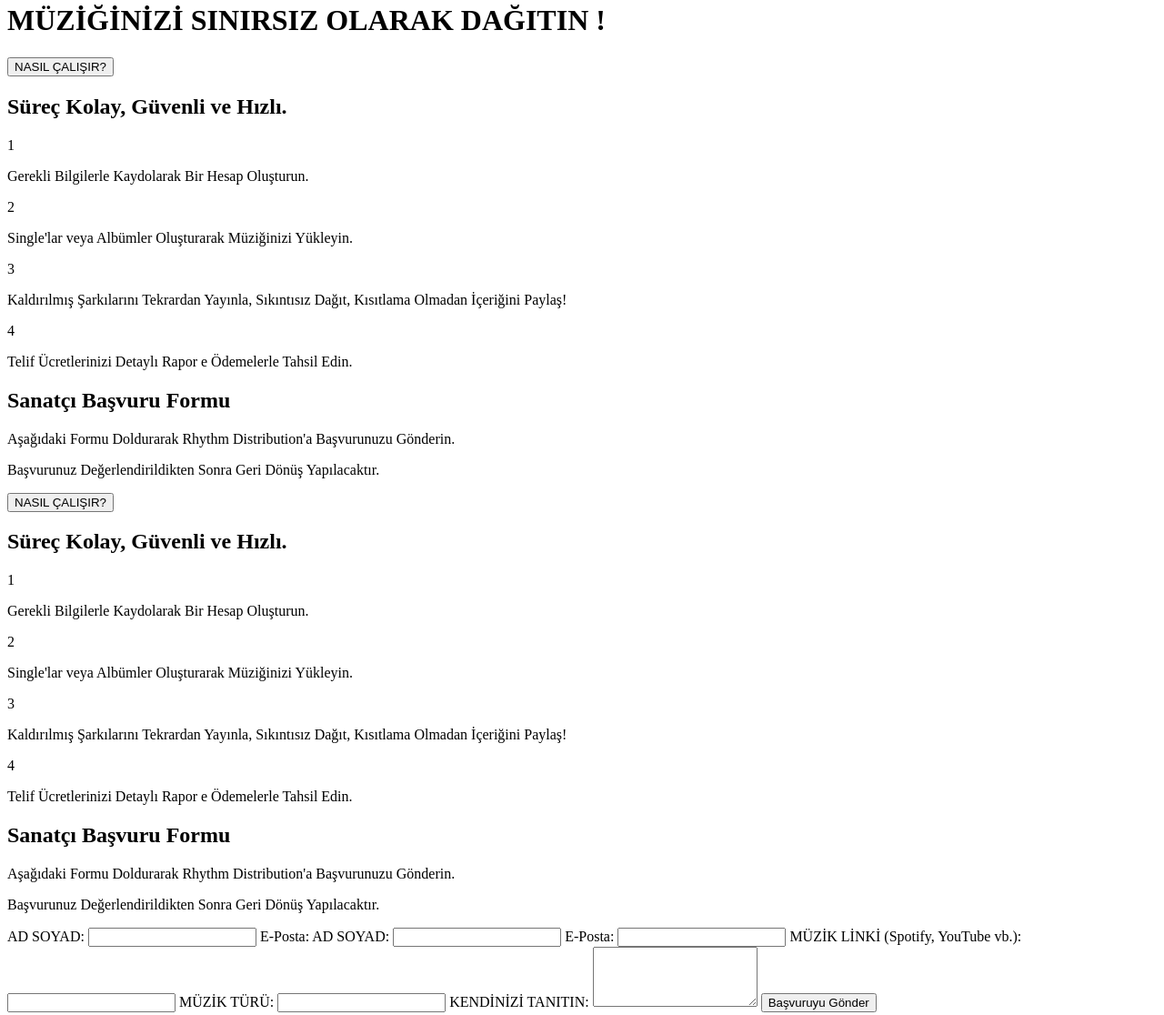
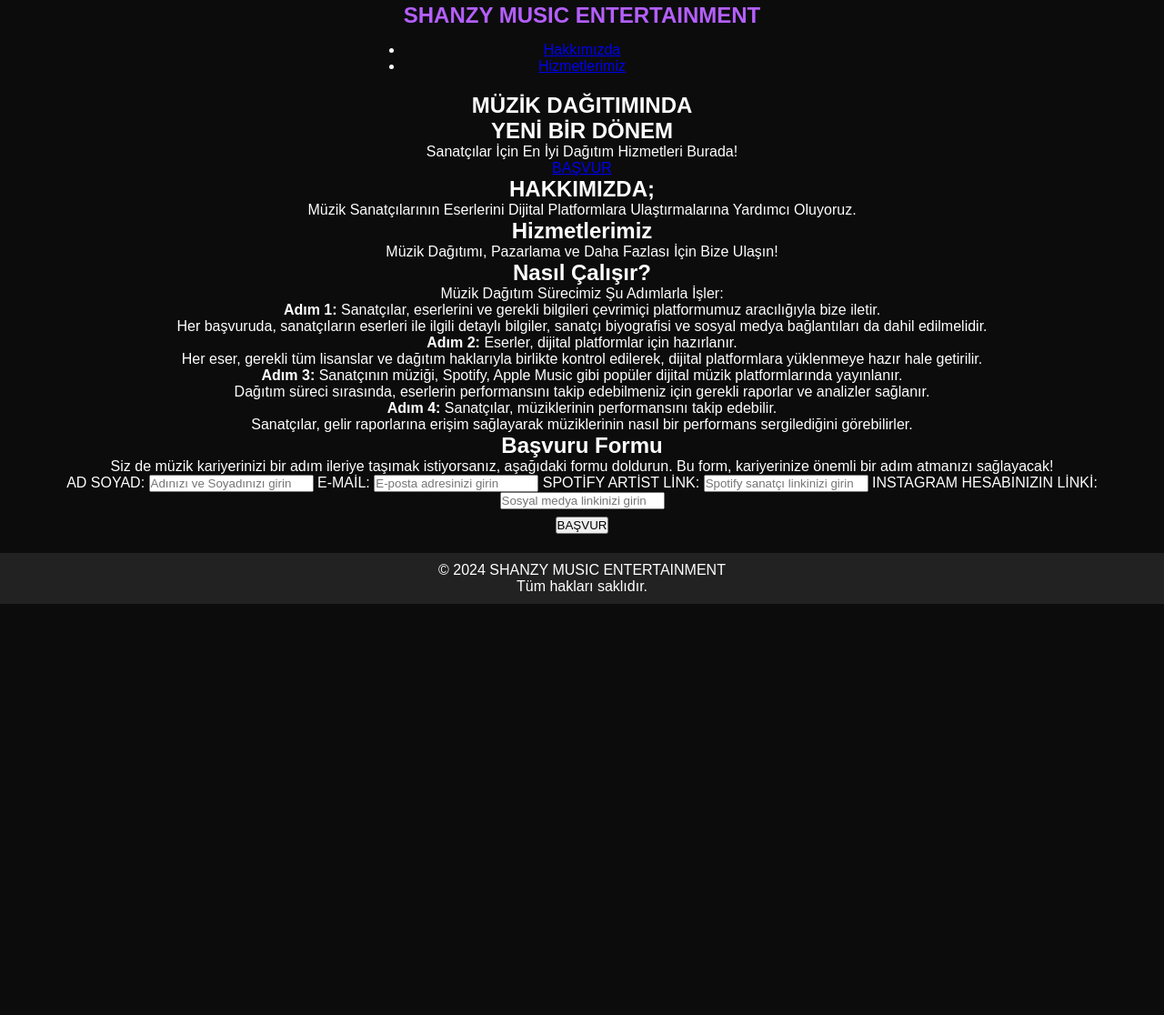
Before and after one commit to shanzymusicentertainment/S-TES, a plain HTML site: page index.html in a window 1280 px wide. Shown: the part 17-1133 px from the top of the page at 91% size. After the commit the page ends 800 px from the top, so only its background shows below. Drawn offline with Linux system fonts and the light colour scheme.

Commit message:
Update index.html

```diff
--- a/index.html
+++ b/index.html
@@ -1,3 +1,13 @@
+<!DOCTYPE html>
+<html lang="en" >
+<head>
+  <meta charset="UTF-8">
+  <title>CodePen - Untitled</title>
+  <link rel="stylesheet" href="./style.css">
+
+</head>
+<body>
+<!-- partial:index.partial.html -->
 <!DOCTYPE html>
 
 <html lang="tr">
@@ -8,9 +18,9 @@
 
     <meta name="viewport" content="width=device-width, initial-scale=1.0">
 
-    <title>Rhythm Distribution - Başvuru</title>
+    <title>SHANZY MUSIC ENTERTAINMENT</title>
 
-    <link rel="stylesheet" href="style.css">
+    <link rel="stylesheet" href="styles.css">
 
 </head>
 
@@ -18,49 +28,145 @@
 
     <header>
 
-        <h1>MÜZİĞİNİZİ SINIRSIZ OLARAK DAĞITIN !</h1>
+        <div class="header-background">
 
-        <button class="info-button" onclick="scrollToHowItWorks()">NASIL ÇALIŞIR?</button>
+            <div class="logo">
+
+                <h1>SHANZY MUSIC ENTERTAINMENT</h1>
+
+            </div>
+
+            <nav>
+
+                <ul>
+
+                    <li><a href="#about">Hakkımızda</a></li>
+
+                    <li><a href="#services">Hizmetlerimiz</a></li>
+
+
+
+
+
+                </ul>
+
+            </nav>
+
+        </div>
 
     </header>
 
+    <main>
+
+        <section id="hero">
+
+            <h2>MÜZİK DAĞITIMINDA
+           <h2>YENİ BİR DÖNEM</h2>
+
+            <p>Sanatçılar İçin En İyi Dağıtım Hizmetleri Burada!</p>
+
+            <a class="cta-button" href="#application">BAŞVUR</a>
+
+        </section>
+
+        <section id="about" class="special-section">
+
+            <h2>HAKKIMIZDA;</h2>
+
+            <p>Müzik Sanatçılarının Eserlerini Dijital Platformlara Ulaştırmalarına Yardımcı Oluyoruz.</p>
+
+        </section>
+
+        <section id="services" class="special-section">
+
+            <h2>Hizmetlerimiz</h2>
+
+            <p>Müzik Dağıtımı, Pazarlama ve Daha Fazlası İçin Bize Ulaşın!</p>
+
+        </section>
+
+        <section id="how-it-works" class="special-section">
+
+            <h2>Nasıl Çalışır?</h2>
+
+            <p>Müzik Dağıtım Sürecimiz Şu Adımlarla İşler:</p>
+
+            <ul>
+
+                <li>
+
+                    <strong>Adım 1:</strong> Sanatçılar, eserlerini ve gerekli bilgileri çevrimiçi platformumuz aracılığıyla bize iletir.
+
+                    <p>Her başvuruda, sanatçıların eserleri ile ilgili detaylı bilgiler, sanatçı biyografisi ve sosyal medya bağlantıları da dahil edilmelidir.</p>
+
+                </li>
+
+                <li>
+
+                    <strong>Adım 2:</strong> Eserler, dijital platformlar için hazırlanır.
+
+                    <p>Her eser, gerekli tüm lisanslar ve dağıtım haklarıyla birlikte kontrol edilerek, dijital platformlara yüklenmeye hazır hale getirilir.</p>
+
+                </li>
+
+                <li>
+
+                    <strong>Adım 3:</strong> Sanatçının müziği, Spotify, Apple Music gibi popüler dijital müzik platformlarında yayınlanır.
+
+                    <p>Dağıtım süreci sırasında, eserlerin performansını takip edebilmeniz için gerekli raporlar ve analizler sağlanır.</p>
+
+                </li>
+
+                <li>
+
+                    <strong>Adım 4:</strong> Sanatçılar, müziklerinin performansını takip edebilir.
+
+                    <p>Sanatçılar, gelir raporlarına erişim sağlayarak müziklerinin nasıl bir performans sergilediğini görebilirler.</p>
+
+                </li>
+
+            </ul>
 
 
-    <section class="how-it-works" id="howItWorksSection">
 
-        <h2>Süreç Kolay, Güvenli ve Hızlı.</h2>
+        </section>
 
-        <div class="steps">
+        <section id="application">
 
-            <div class="step">
+            <h2>Başvuru Formu</h2>
 
-                <span>1</span>
+            <p class="application-description">Siz de müzik kariyerinizi bir adım ileriye taşımak istiyorsanız, aşağıdaki formu doldurun. Bu form, kariyerinize önemli bir adım atmanızı sağlayacak!</p>
 
-                <p>Gerekli Bilgilerle Kaydolarak Bir Hesap Oluşturun.</p>
+            <div class="application-container">
 
-            </div>
+                <form id="application-form">
 
-            <div class="step">
+                  <label for="name">AD SOYAD:</label>
 
-                <span>2</span>
+                    <input type="text" id="name" name="name" placeholder="Adınızı ve Soyadınızı girin" required>
 
-                <p>Single'lar veya Albümler Oluşturarak Müziğinizi Yükleyin.</p>
+              <label for="email">E-MAİL:</label>
 
-            </div>
+                    <input type="email" id="email" name="email" placeholder="E-posta adresinizi girin" required>
 
-            <div class="step">
+                    <label for="spotify">SPOTİFY ARTİST LİNK:</label>
 
-                <span>3</span>
+                    <input type="url" id="spotify" name="spotify" placeholder="Spotify sanatçı linkinizi girin" required>
 
-                <p>Kaldırılmış Şarkılarını Tekrardan Yayınla, Sıkıntısız Dağıt, Kısıtlama Olmadan İçeriğini Paylaş!</p>
 
-            </div>
 
-            <div class="step">
 
-                <span>4</span>
+                  <label for="social-media">INSTAGRAM HESABINIZIN LİNKİ:</label>
 
-                <p>Telif Ücretlerinizi Detaylı Rapor e Ödemelerle Tahsil Edin.</p>
+                    <input type="url" id="social-media" name="social-media" placeholder="Sosyal medya linkinizi girin" required>
+
+           <h2>         <button type="submit">BAŞVUR</button>
+
+                </form>
+
+                <div id="confirmation-message" style="display:none;">
+
+                    Başvurunuz alınmıştır. Teşekkür ederiz!
 
                 </div>
 
@@ -68,156 +174,17 @@
 
         </section>
 
-    <section class="application-form">
-        <h2>Sanatçı Başvuru Formu</h2>
-
-        <p>Aşağıdaki Formu Doldurarak Rhythm Distribution'a Başvurunuzu Gönderin.
-
-    <p>  <p>Başvurunuz Değerlendirildikten Sonra Geri Dönüş Yapılacaktır.</p>
-
-        <form id="applicationForm">
-        <button class="info-button" onclick="scrollToHowItWorks()">NASIL ÇALIŞIR?</button>
-
-    </header>
-
-
-
-    <section class="how-it-works" id="howItWorksSection">
-
-        <h2>Süreç Kolay, Güvenli ve Hızlı.</h2>
-
-        <div class="steps">
-
-            <div class="step">
-
-                <span>1</span>
-
-                <p>Gerekli Bilgilerle Kaydolarak Bir Hesap Oluşturun.</p>
-
-            </div>
-
-            <div class="step">
-
-                <span>2</span>
-
-                <p>Single'lar veya Albümler Oluşturarak Müziğinizi Yükleyin.</p>
-
-            </div><div class="step">
-
-                <span>3</span>
-
-                <p>Kaldırılmış Şarkılarını Tekrardan Yayınla, Sıkıntısız Dağıt, Kısıtlama Olmadan İçeriğini Paylaş!</p>
-
-            </div>
-
-            <div class="step">
-
-                <span>4</span>
-
-                <p>Telif Ücretlerinizi Detaylı Rapor e Ödemelerle Tahsil Edin.</p>
-
-            </div>
-
-        </div>
-
-    </section>
-
-    <section class="application-form">
-
-        <h2>Sanatçı Başvuru Formu</h2>
-
-        <p>Aşağıdaki Formu Doldurarak Rhythm Distribution'a Başvurunuzu Gönderin.
-
-    <p>  <p>Başvurunuz Değerlendirildikten Sonra Geri Dönüş Yapılacaktır.</p>
-
-        <form id="applicationForm">
-         <label for="name">AD SOYAD:</label>
-
-            <input type="text" id="name" name="name" required>
-
-            <label for="email">E-Posta:</label>
-
-            <label for="name">AD SOYAD:</label>
-
-            <input type="text" id="name" name="name" required>
-
-            <label for="email">E-Posta:</label>
-
-            <input type="email" id="email" name="email" required>
-
-            <label for="musicLink">MÜZİK LİNKİ
-              (Spotify, YouTube vb.):</label>
-
-            <input type="url" id="musicLink" name="musicLink" required>
-
-            <label for="genre">MÜZİK TÜRÜ:</label>
-
-            <input type="text" id="genre" name="genre" required>
-
-            <label for="description">KENDİNİZİ TANITIN:</label>
-
-            <textarea id="description" name="description" rows="4" required></textarea>
-
-            <button type="submit">Başvuruyu Gönder</button>
-
-        </form>
-
-    </section><section class="platform-logos">
-
-        <h2>Müzik Dağıtımı Yapılan Platformlar +120</h2>
-
-        <div class="logos">
-
-            <img src="https://upload.wikimedia.org/wikipedia/commons/1/19/Spotify_logo_without_text.svg" alt="Spotify">
-
-            <img src="https://upload.wikimedia.org/wikipedia/commons/d/d1/TikTok_logo.svg" alt="TikTok">
-
-            <img src="https://upload.wikimedia.org/wikipedia/commons/4/42/YouTube_icon_%282013-2017%29.png" alt="YouTube">
-
-            <img src="https://upload.wikimedia.org/wikipedia/commons/f/f2/Deezer_Logo_2019.png" alt="Deezer">
-
-            <img src="https://upload.wikimedia.org/wikipedia/commons/5/58/Amazon_Music_logo.svg" alt="Amazon Music">
-
-            <img src="https://upload.wikimedia.org/wikipedia/commons/d/d9/Apple_Music_Logo.svg" alt="Apple Music">
-
-        </div>
-
-    </section>
+    </main>
 
     <footer>
 
-        <nav>
-         <a href="#">Ana Sayfa</a>
+        <div class="footer-content">
 
-            <a href="#">Hesap</a>
+      <p>© 2024 SHANZY MUSIC ENTERTAINMENT</p>
 
-            <a href="#">Sepet</a>
-
-            <a href="#">Arama</a>
-
-        </nav>
-
-    </footer>
-
-            <img src="https://upload.wikimedia.org/wikipedia/commons/d/d9/Apple_Music_Logo.svg" alt="Apple Music">
+      <p class="footer-subtext">Tüm hakları saklıdır.</p>
 
         </div>
-
-    </section>
-
-    <footer>
-
-        <nav>
-
-            <a href="#">Ana Sayfa</a>
-
-            <a href="#">Hesap</a>
-
-            <a href="#">Sepet</a>
-
-            <a href="#">Arama</a>
-
-        </nav>
 
     </footer>
 
@@ -226,8 +193,7 @@
 </body>
 
 </html>
-    <script src="script.js"></script>
+<!-- partial -->
 
 </body>
-
 </html>
```
Lines whose indentation alone changed are shown as unchanged.
